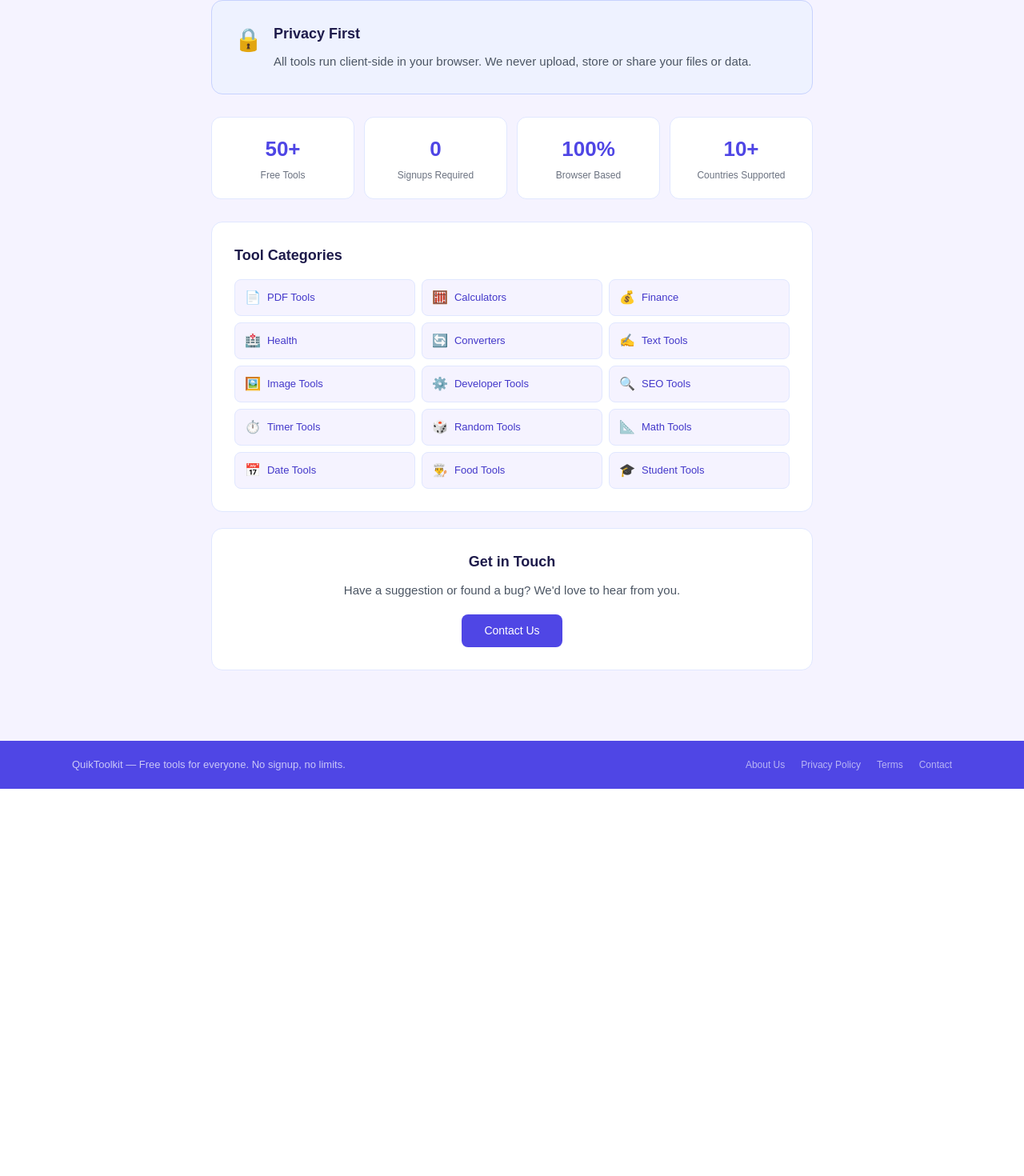
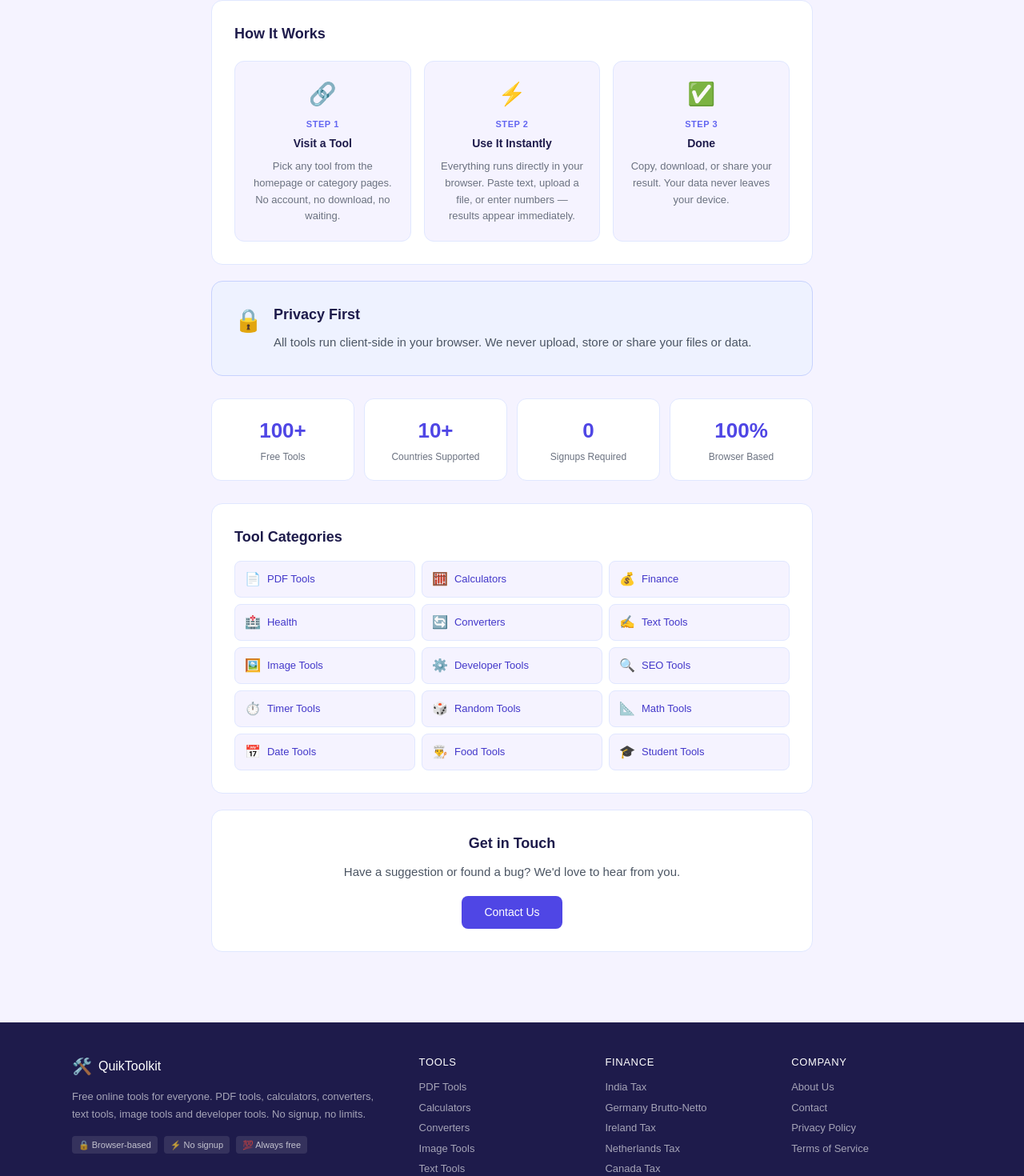
Before and after one commit to PrijithSamuel/toolssite, a Next.js app: page /about in a window 1280 px wide. Shown: the part 594-2064 px from the top of the page at 80% size. Before the commit the page ends 1580 px from the top, so only its background shows below. Built offline with nearby package versions, Linux system fonts and the light colour scheme.

Commit message:
Improve footer with columns and trust signals

```diff
--- a/app/about/page.js
+++ b/app/about/page.js
@@ -4,7 +4,7 @@ import Footer from "../components/Footer";
 
 export const metadata = {
   title: "About QuikToolkit — Free Online Tools for Everyone",
-  description: "QuikToolkit is a free collection of 50+ online tools including PDF tools, calculators, converters, text tools, image tools and developer tools. No signup required.",
+  description: "QuikToolkit is a free collection of 100+ online tools including PDF tools, calculators, converters, text tools, image tools and developer tools. No signup required.",
 };
 
 const categories = [
@@ -26,10 +26,10 @@ const categories = [
 ];
 
 const stats = [
-  { num: "50+", label: "Free Tools" },
+  { num: "100+", label: "Free Tools" },
+  { num: "10+", label: "Countries Supported" },
   { num: "0", label: "Signups Required" },
   { num: "100%", label: "Browser Based" },
-  { num: "10+", label: "Countries Supported" },
 ];
 
 export default function AboutPage() {
@@ -55,7 +55,7 @@ export default function AboutPage() {
         <div style={{ background: "white", border: "0.5px solid #E0E7FF", borderRadius: "14px", padding: "28px", marginBottom: "20px" }}>
           <h2 style={{ fontSize: "18px", fontWeight: "600", color: "#1E1B4B", marginBottom: "12px" }}>What is QuikToolkit?</h2>
           <p style={{ fontSize: "15px", color: "#4B5563", lineHeight: "1.7" }}>
-            QuikToolkit is a free collection of 50+ online tools including PDF tools, calculators, converters, text tools, image tools and developer tools. No signup required. No limits. Works entirely in your browser.
+            QuikToolkit is a free collection of 100+ online tools including PDF tools, calculators, converters, text tools, image tools and developer tools. No signup required. No limits. Works entirely in your browser.
           </p>
         </div>
 
@@ -65,6 +65,25 @@ export default function AboutPage() {
           <p style={{ fontSize: "15px", color: "#4B5563", lineHeight: "1.7" }}>
             We believe powerful tools should be free and accessible to everyone. Every tool on QuikToolkit works instantly in your browser — your files and data never leave your device.
           </p>
+        </div>
+
+        {/* How It Works */}
+        <div style={{ background: "white", border: "0.5px solid #E0E7FF", borderRadius: "14px", padding: "28px", marginBottom: "20px" }}>
+          <h2 style={{ fontSize: "18px", fontWeight: "600", color: "#1E1B4B", marginBottom: "20px" }}>How It Works</h2>
+          <div style={{ display: "grid", gridTemplateColumns: "repeat(3, 1fr)", gap: "16px" }}>
+            {[
+              { step: "1", icon: "🔗", title: "Visit a Tool", desc: "Pick any tool from the homepage or category pages. No account, no download, no waiting." },
+              { step: "2", icon: "⚡", title: "Use It Instantly", desc: "Everything runs directly in your browser. Paste text, upload a file, or enter numbers — results appear immediately." },
+              { step: "3", icon: "✅", title: "Done", desc: "Copy, download, or share your result. Your data never leaves your device." },
+            ].map(({ step, icon, title, desc }) => (
+              <div key={step} style={{ background: "#F5F3FF", border: "0.5px solid #E0E7FF", borderRadius: "12px", padding: "20px", textAlign: "center" }}>
+                <div style={{ fontSize: "28px", marginBottom: "8px" }}>{icon}</div>
+                <div style={{ fontSize: "11px", fontWeight: "600", color: "#6366F1", marginBottom: "6px", letterSpacing: "0.05em" }}>STEP {step}</div>
+                <div style={{ fontSize: "14px", fontWeight: "600", color: "#1E1B4B", marginBottom: "8px" }}>{title}</div>
+                <p style={{ fontSize: "13px", color: "#6B7280", lineHeight: "1.6" }}>{desc}</p>
+              </div>
+            ))}
+          </div>
         </div>
 
         {/* Privacy First */}
--- a/app/components/Footer.js
+++ b/app/components/Footer.js
@@ -2,17 +2,55 @@ import Link from "next/link";
 
 export default function Footer() {
   return (
-    <footer role="contentinfo" style={{ background: "#4F46E5", padding: "20px 24px", marginTop: "48px" }}>
-      <div style={{ maxWidth: "1100px", margin: "0 auto", display: "flex", justifyContent: "space-between", alignItems: "center" }}>
-        <span style={{ fontSize: "13px", color: "rgba(255,255,255,0.7)" }}>
-          QuikToolkit — Free tools for everyone. No signup, no limits.
-        </span>
-        <div style={{ display: "flex", gap: "20px" }}>
-          {[["About Us", "/about"], ["Privacy Policy", "/privacy-policy"], ["Terms", "/terms"], ["Contact", "/contact"]].map(([label, href]) => (
-            <Link key={label} href={href} aria-label={label} style={{ fontSize: "12px", color: "rgba(255,255,255,0.6)", textDecoration: "none" }}>
-              {label}
-            </Link>
-          ))}
+    <footer role="contentinfo" style={{ background: "#1E1B4B", padding: "40px 24px 20px", marginTop: "48px" }}>
+      <div style={{ maxWidth: "1100px", margin: "0 auto" }}>
+
+        <div style={{ display: "grid", gridTemplateColumns: "2fr 1fr 1fr 1fr", gap: "32px", marginBottom: "32px" }}>
+
+          {/* Brand */}
+          <div>
+            <div style={{ display: "flex", alignItems: "center", gap: "8px", marginBottom: "12px" }}>
+              <span style={{ fontSize: "20px" }}>🛠️</span>
+              <span style={{ fontSize: "16px", fontWeight: "500", color: "white" }}>QuikToolkit</span>
+            </div>
+            <p style={{ fontSize: "13px", color: "rgba(255,255,255,0.6)", lineHeight: "1.7", marginBottom: "16px" }}>
+              Free online tools for everyone. PDF tools, calculators, converters, text tools, image tools and developer tools. No signup, no limits.
+            </p>
+            <div style={{ display: "flex", gap: "8px", flexWrap: "wrap" }}>
+              {["🔒 Browser-based", "⚡ No signup", "💯 Always free"].map(badge => (
+                <span key={badge} style={{ fontSize: "11px", padding: "3px 8px", background: "rgba(255,255,255,0.1)", borderRadius: "4px", color: "rgba(255,255,255,0.7)" }}>{badge}</span>
+              ))}
+            </div>
+          </div>
+
+          {/* Tools */}
+          <div>
+            <h3 style={{ fontSize: "13px", fontWeight: "500", color: "white", marginBottom: "12px", textTransform: "uppercase", letterSpacing: "0.05em" }}>Tools</h3>
+            {[["PDF Tools", "/pdf"], ["Calculators", "/calculators"], ["Converters", "/converters"], ["Image Tools", "/image-tools"], ["Text Tools", "/text-tools"], ["Developer Tools", "/developer-tools"]].map(([label, href]) => (
+              <Link key={href} href={href} aria-label={label} style={{ display: "block", fontSize: "13px", color: "rgba(255,255,255,0.6)", textDecoration: "none", marginBottom: "6px" }}>{label}</Link>
+            ))}
+          </div>
+
+          {/* Finance */}
+          <div>
+            <h3 style={{ fontSize: "13px", fontWeight: "500", color: "white", marginBottom: "12px", textTransform: "uppercase", letterSpacing: "0.05em" }}>Finance</h3>
+            {[["India Tax", "/finance/india-income-tax"], ["Germany Brutto-Netto", "/finance/brutto-netto"], ["Ireland Tax", "/finance/ireland-tax"], ["Netherlands Tax", "/finance/netherlands-tax"], ["Canada Tax", "/finance/canada-income-tax"], ["USA Paycheck", "/finance/usa-paycheck"]].map(([label, href]) => (
+              <Link key={href} href={href} aria-label={label} style={{ display: "block", fontSize: "13px", color: "rgba(255,255,255,0.6)", textDecoration: "none", marginBottom: "6px" }}>{label}</Link>
+            ))}
+          </div>
+
+          {/* Company */}
+          <div>
+            <h3 style={{ fontSize: "13px", fontWeight: "500", color: "white", marginBottom: "12px", textTransform: "uppercase", letterSpacing: "0.05em" }}>Company</h3>
+            {[["About Us", "/about"], ["Contact", "/contact"], ["Privacy Policy", "/privacy-policy"], ["Terms of Service", "/terms"]].map(([label, href]) => (
+              <Link key={href} href={href} aria-label={label} style={{ display: "block", fontSize: "13px", color: "rgba(255,255,255,0.6)", textDecoration: "none", marginBottom: "6px" }}>{label}</Link>
+            ))}
+          </div>
+        </div>
+
+        <div style={{ borderTop: "0.5px solid rgba(255,255,255,0.1)", paddingTop: "20px", display: "flex", justifyContent: "space-between", alignItems: "center", flexWrap: "wrap", gap: "8px" }}>
+          <span style={{ fontSize: "12px", color: "rgba(255,255,255,0.4)" }}>© 2025 QuikToolkit. Free online tools for everyone.</span>
+          <span style={{ fontSize: "12px", color: "rgba(255,255,255,0.4)" }}>No data stored. No signup required. 100% browser-based.</span>
         </div>
       </div>
     </footer>
```
